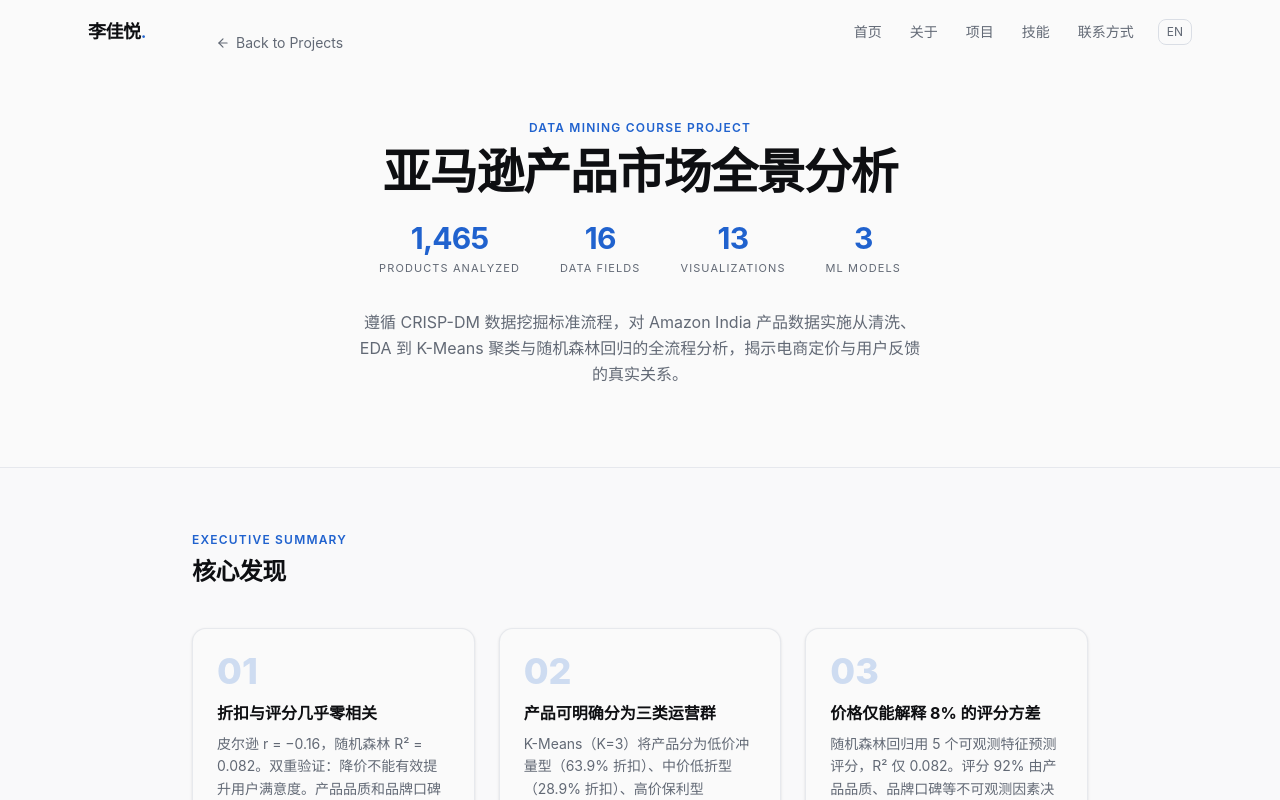
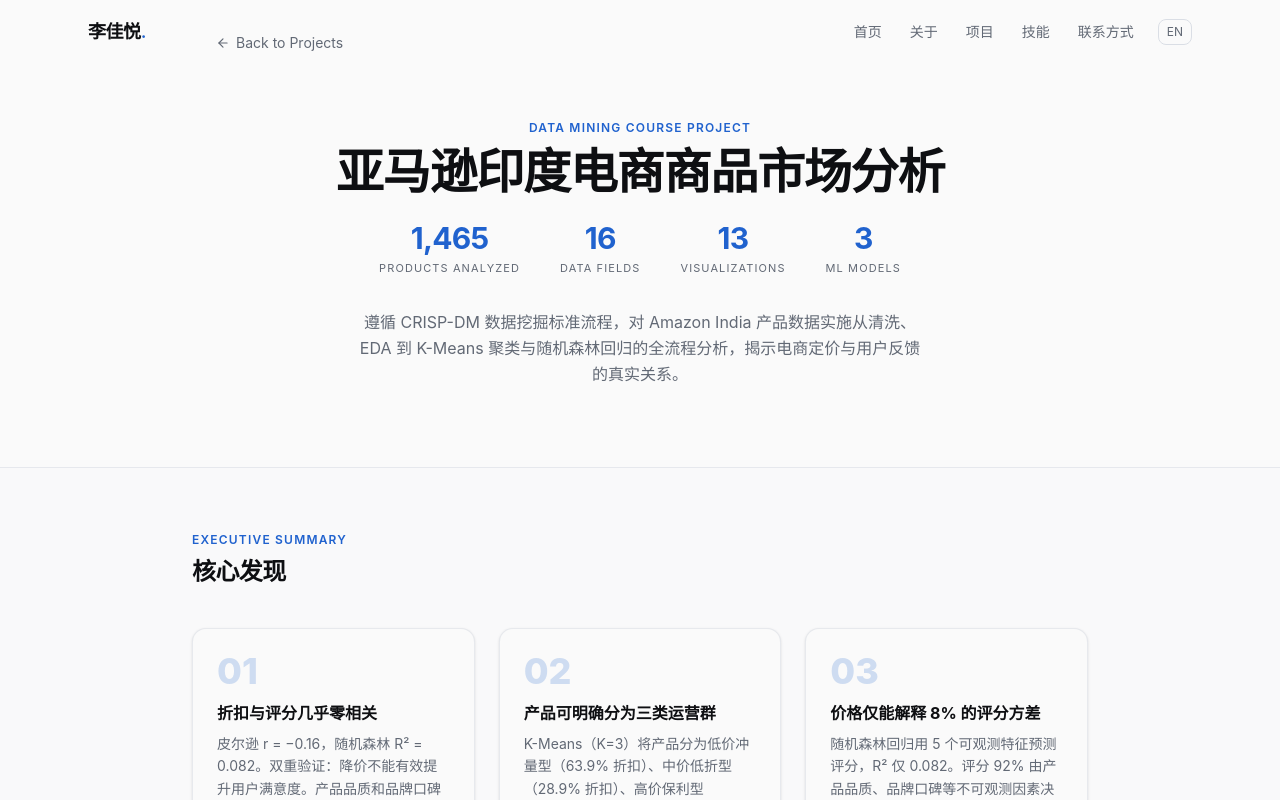
Before and after one commit to li-jiayue-work/personal-site, a Next.js app: page /projects/amazon-products in a window 1280 px wide. Shown: the top 800 px of the page. Built offline with nearby package versions, Linux system fonts and the light colour scheme.

Commit message:
@ feat: 亚马逊项目改名 — 畅销书市场分析 / 印度电商商品市场分析 @

```diff
--- a/content/projects/amazon-books-analysis.mdx
+++ b/content/projects/amazon-books-analysis.mdx
@@ -1,5 +1,5 @@
 ---
-title: "亚马逊畅销书市场深度分析"
+title: "亚马逊畅销书市场分析"
 description: "基于 500 本 Amazon 畅销书真实数据的多维度市场分析，含可视化图表与 AI 驱动的运营策略建议。"
 tech: ["Python", "pandas", "matplotlib", "seaborn", "Data Visualization"]
 result: "Audiobook 均价是 Kindle 的 2.9 倍 · 评论量比评分更能预测畅销表现 · 市场 CR5 仅 18.6%，竞争高度分散"
--- a/content/projects/amazon-products.mdx
+++ b/content/projects/amazon-products.mdx
@@ -1,5 +1,5 @@
 ---
-title: "亚马逊产品市场全景分析"
+title: "亚马逊印度电商商品市场分析"
 description: "基于 Amazon India 平台 1,465 条真实产品数据，综合运用探索性数据分析、K-Means 聚类与随机森林回归，系统揭示电商定价策略、用户评分规律与品类竞争格局。"
 tech: ["Python", "pandas", "matplotlib", "seaborn"]
 result: "分析 2928 条产品数据，产出 6 张可视化图表，覆盖品类格局、定价策略、品牌竞争等多维度"
--- a/src/app/projects/amazon-books-analysis/page.tsx
+++ b/src/app/projects/amazon-books-analysis/page.tsx
@@ -76,7 +76,7 @@ export default function AmazonBooksPage() {
             Business Data Analysis Project
           </p>
           <h1 className="text-4xl sm:text-5xl font-extrabold tracking-tight text-foreground mb-6">
-            亚马逊畅销书市场深度分析
+            亚马逊畅销书市场分析
           </h1>
 
           {/* KPI row */}
--- a/src/app/projects/amazon-products/page.tsx
+++ b/src/app/projects/amazon-products/page.tsx
@@ -73,7 +73,7 @@ export default function AmazonProductsPage() {
             Data Mining Course Project
           </p>
           <h1 className="text-4xl sm:text-5xl font-extrabold tracking-tight text-foreground mb-6">
-            亚马逊产品市场全景分析
+            亚马逊印度电商商品市场分析
           </h1>
 
           <div className="flex justify-center gap-6 sm:gap-10 flex-wrap mb-8">
```
